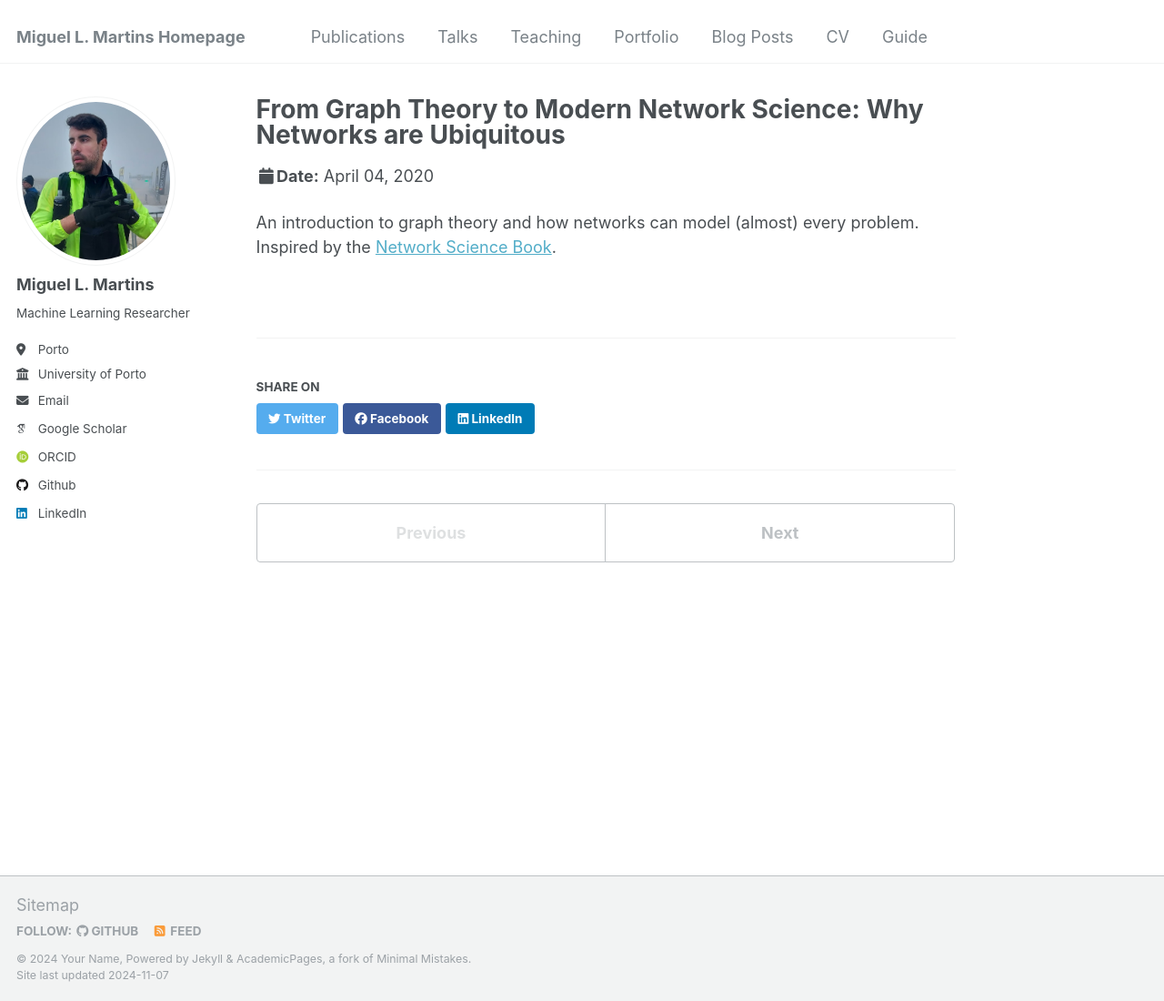
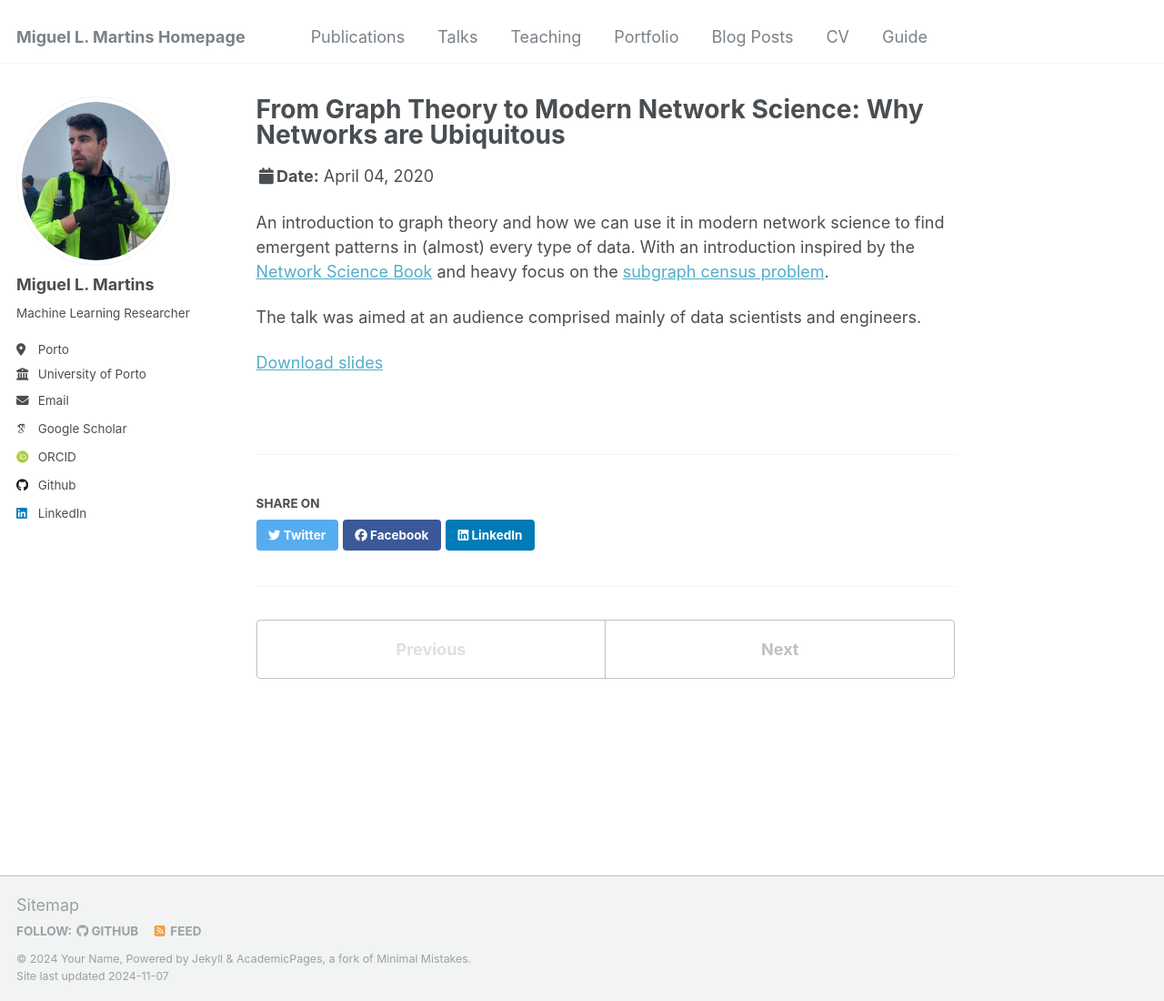
Before and after one commit to miguelmartins/miguelmartins.github.io, a Jekyll site: the page built from _talks/2020-04-04-talk.md, in a window 1280 px wide and 1100 px high. Shown: the whole window at 91% size. Built offline with Jekyll 4.4.1, drawn with Linux system fonts in a browser that asks for light colours; some web fonts are replaced.

Commit message:
Update talks with dspt.

```diff
--- a/_talks/2020-04-04-talk.md
+++ b/_talks/2020-04-04-talk.md
@@ -8,4 +8,8 @@ date: 2020-04-04
 location: "Porto, Portugal"
 ---
 
-An introduction to graph theory and how networks can model (almost) every problem. Inspired by the [Network Science Book](https://networksciencebook.com/).
+An introduction to graph theory and how we can use it in modern network science to find emergent patterns in (almost) every type of data. With an introduction inspired by the [Network Science Book](https://networksciencebook.com/) and heavy focus on the [subgraph census problem](https://en.wikipedia.org/wiki/Subgraph_isomorphism_problem).
+
+The talk was aimed at an audience comprised mainly of data scientists and engineers.
+
+[Download slides]( {{ site.baseurl }}/assets/MiguelMartinsDSPTNetworkScience.pdf )
```
Also changed, not shown: 1 other file.
